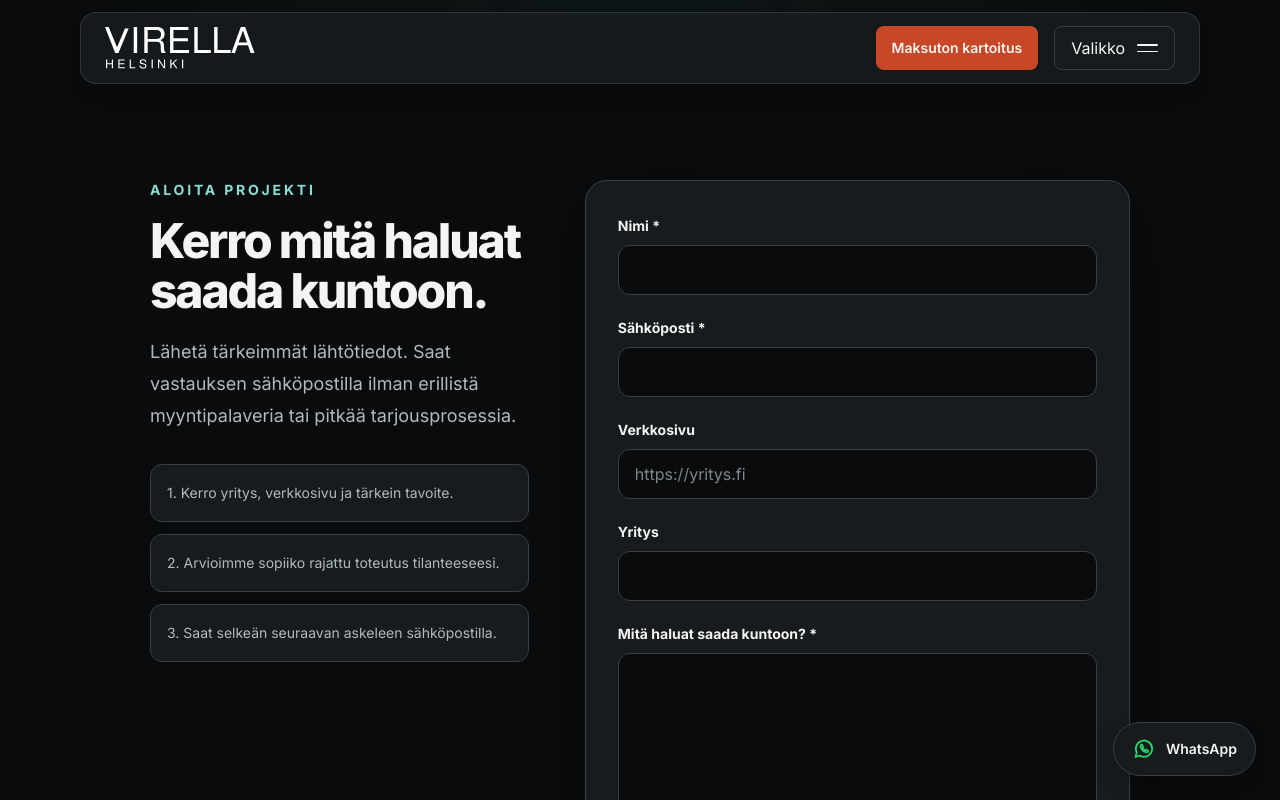
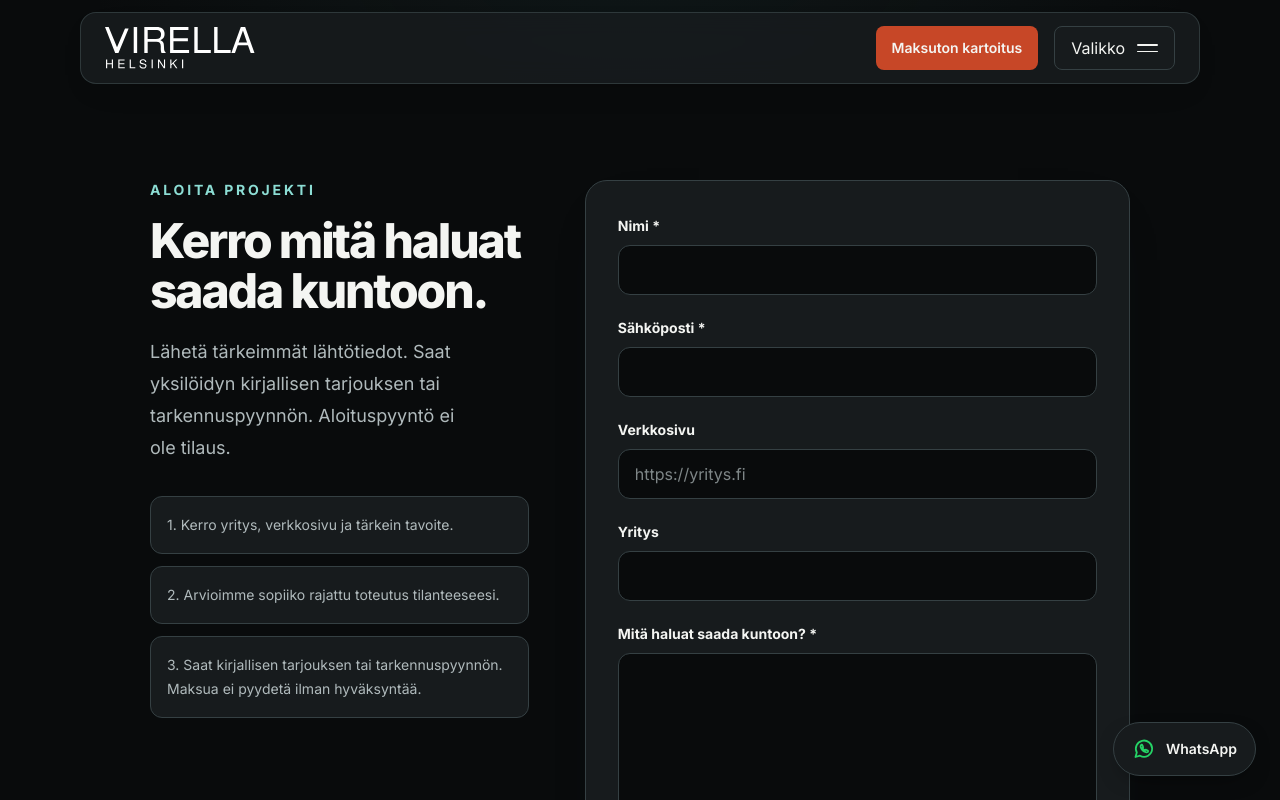
Before and after one commit to Jambovisuaalit/virella-helsinki-web, a Next.js app: page /aloita in a window 1280 px wide. Shown: the top 800 px of the page. Built offline with nearby package versions, Linux system fonts and the light colour scheme.

Commit message:
fix: show quote-first checkout and landing payment milestones

```diff
--- a/app/aloita/page.tsx
+++ b/app/aloita/page.tsx
@@ -43,6 +43,7 @@ export default async function StartPage({ searchParams }: StartPageProps) {
   const productKey = productId ? getProductKeyById(productId) : undefined;
   const product = productKey ? products[productKey] : undefined;
   const isSocial = product?.billing === "month";
+  const requiresOffer = productId === "instagram" || productId === "landing-page-seo";
   const euro = new Intl.NumberFormat("fi-FI", { style: "currency", currency: "EUR", maximumFractionDigits: 0 });
 
   return (
@@ -65,15 +66,15 @@ export default async function StartPage({ searchParams }: StartPageProps) {
                   : isVisibilityAudit
                     ? "Lähetä verkkosivusi osoite ja sähköpostisi. Käymme läpi sivuston, paikallisen Google-näkyvyyden ja yhteydenottopolun. Saat kolme tärkeintä korjausehdotusta perusteluineen 2 arkipäivässä. Maksuton, ei ostopakkoa."
                     : isSocial
-                    ? "Kerro yrityksestäsi ja siitä, mitä haluat tuoda esiin. Instagram-paketti kattaa myös Facebookin; LinkedIn on erillinen palvelu. Vahvistamme lähtötiedot ja aloituksen sähköpostilla."
-                    : "Lähetä tärkeimmät lähtötiedot. Saat vastauksen sähköpostilla ilman erillistä myyntipalaveria tai pitkää tarjousprosessia."}
+                    ? "Kerro yrityksestäsi ja siitä, mitä haluat tuoda esiin. Instagram-paketti kattaa myös Facebookin; LinkedIn on erillinen palvelu. Lähetämme kirjallisen tarjouksen hyväksyttäväksi ennen laskutusta."
+                    : "Lähetä tärkeimmät lähtötiedot. Saat yksilöidyn kirjallisen tarjouksen tai tarkennuspyynnön. Aloituspyyntö ei ole tilaus."}
               </p>
 
               {!submitted ? (
                 <div className="mt-8 space-y-3 text-sm leading-6 text-muted">
                   <p className="rounded-xl border border-border bg-surface p-4">1. {isVisibilityAudit ? "Lähetä verkkosivusi osoite ja yhteystietosi." : isSocial ? "Kerro yrityksesi palvelut, kohderyhmä ja tavoite." : "Kerro yritys, verkkosivu ja tärkein tavoite."}</p>
                   <p className="rounded-xl border border-border bg-surface p-4">2. {isVisibilityAudit ? "Käymme läpi julkisen sivuston, paikallisen Google-näkyvyyden ja yhteydenottopolun." : isSocial ? "Sovimme materiaalit, käyttöoikeudet ja sisältöjen hyväksynnän." : "Arvioimme sopiiko rajattu toteutus tilanteeseesi."}</p>
-                  <p className="rounded-xl border border-border bg-surface p-4">3. {isVisibilityAudit ? "Saat 3 priorisoitua korjausehdotusta sähköpostiin 2 arkipäivässä. Toteutus on erillinen maksullinen päätös." : isSocial ? "Vahvistamme maksutavan ja aloituksen sähköpostilla." : "Saat selkeän seuraavan askeleen sähköpostilla."}</p>
+                  <p className="rounded-xl border border-border bg-surface p-4">3. {isVisibilityAudit ? "Saat 3 priorisoitua korjausehdotusta sähköpostiin 2 arkipäivässä. Toteutus on erillinen maksullinen päätös." : isSocial ? "Lähetämme yksilöidyn tarjouksen kirjallisesti hyväksyttäväksi." : "Saat kirjallisen tarjouksen tai tarkennuspyynnön. Maksua ei pyydetä ilman hyväksyntää."}</p>
                 </div>
               ) : null}
             </div>
@@ -101,6 +102,8 @@ export default async function StartPage({ searchParams }: StartPageProps) {
                       <p className="text-xs font-bold uppercase tracking-[0.14em] text-brand">Palvelu</p>
                       <p className="mt-1 font-bold">{product.name}</p>
                       {product.billing === "month" ? <p className="mt-2 text-sm leading-6 text-muted">{euro.format(product.price)} / kk · {product.commitmentMonths} kk minimi · yhteensä {euro.format(product.totalPrice)}</p> : null}
+                      {productId === "landing-page-seo" ? <p className="mt-2 text-sm leading-6 text-muted">990 € kertamaksu · 495 € ennakkoon ja 495 € hyväksytyn esikatselun jälkeen ennen julkaisua.</p> : null}
+                      {requiresOffer ? <p className="mt-2 text-sm leading-6 text-muted">Aloituspyyntö ei ole tilaus. Lasku lähetetään vasta, kun yksilöity tarjous on hyväksytty kirjallisesti.</p> : null}
                     </div>
                   ) : null}
 
```
